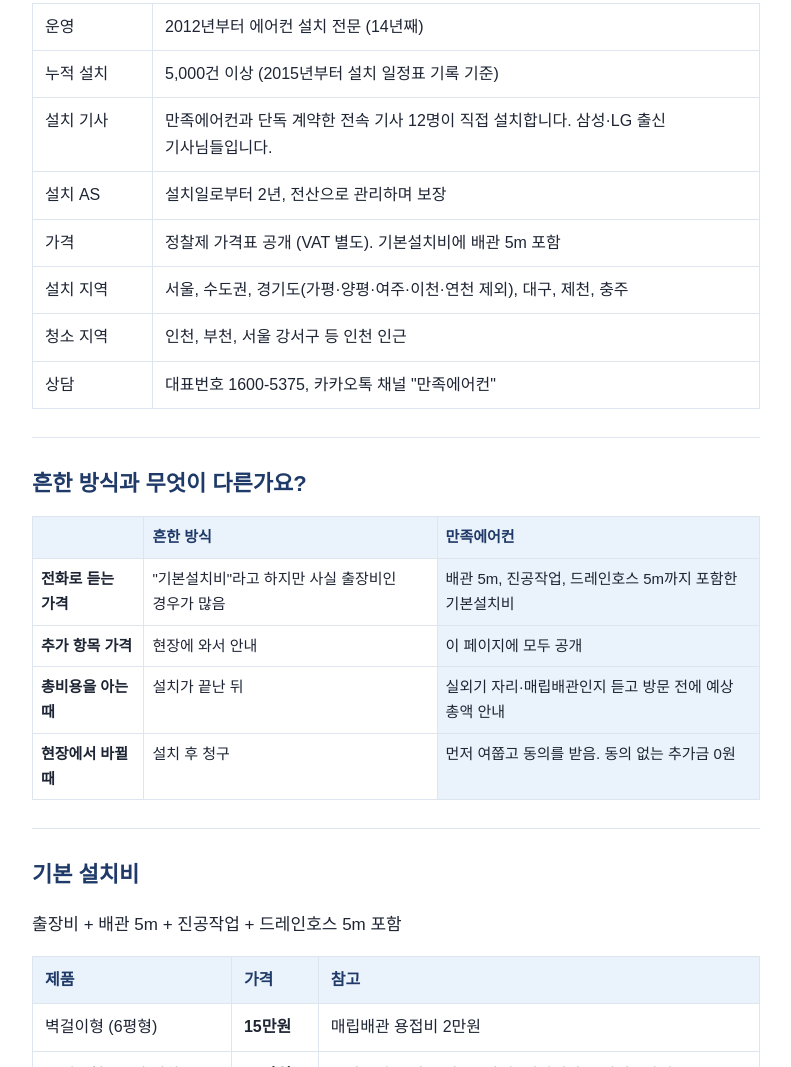
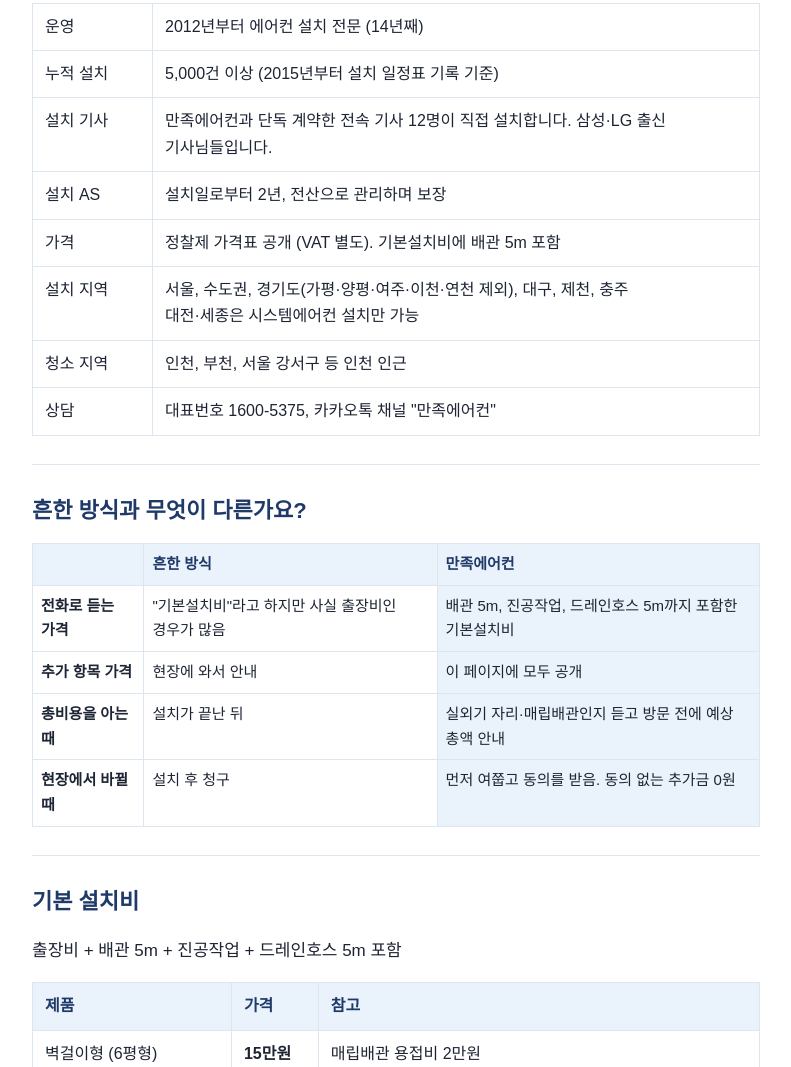
Before and after one commit to 1wone212-glitch/manjok-aircon, a plain HTML site: page index.html in a window 1280 px wide. Shown: the part 734-1801 px from the top of the page, without its empty margins (244-1035 px from the left). Drawn offline with Linux system fonts and the light colour scheme.

Commit message:
Daejeon/Sejong: system aircon only
Co-Authored-By: Claude Opus 5.5 <noreply@anthropic.com>

```diff
--- a/index.html
+++ b/index.html
@@ -37,7 +37,7 @@
     {"@type": "Question", "name": "기본설치비가 출장비라는 게 무슨 뜻인가요?", "acceptedAnswer": {"@type": "Answer", "text": "전화로 들은 기본 금액에 배관, 진공작업이 빠져 있으면 그 금액은 사실상 출장비입니다. 만족에어컨 기본설치비에는 배관 5m, 진공작업, 드레인호스 5m가 들어 있습니다."}},
     {"@type": "Question", "name": "삼성 2in1 이전설치 비용은 얼마인가요?", "acceptedAnswer": {"@type": "Answer", "text": "만족에어컨 2in1 기본설치비는 28만원(VAT 별도, 배관 각 5m 포함)이고 삼성 2in1은 대부분 스마트링크 3만원이 더해집니다. 노출배관, 베란다 안 실외기라면 약 31만원이며, 철거·이동은 10만원부터 추가됩니다."}},
     {"@type": "Question", "name": "가격표에 없는 현장 추가요금이 있나요?", "acceptedAnswer": {"@type": "Answer", "text": "일반적인 상황에선 거의 없습니다. 배수펌프나 사다리차가 필요한 경우 정도이며, 이것도 사진을 보고 미리 안내합니다. 동의 없는 추가금은 0원입니다."}},
-    {"@type": "Question", "name": "설치 가능 지역은 어디인가요?", "acceptedAnswer": {"@type": "Answer", "text": "서울, 수도권, 경기도(가평·양평·여주·이천·연천 제외), 대구, 제천, 충주에서 설치합니다. 에어컨 청소는 인천, 부천, 서울 강서구 등 인천 인근에서 합니다."}}
+    {"@type": "Question", "name": "설치 가능 지역은 어디인가요?", "acceptedAnswer": {"@type": "Answer", "text": "서울, 수도권, 경기도(가평·양평·여주·이천·연천 제외), 대구, 제천, 충주에서 설치합니다. 대전·세종은 시스템에어컨 설치만 합니다. 에어컨 청소는 인천, 부천, 서울 강서구 등 인천 인근에서 합니다."}}
   ]
 }
 </script>
@@ -119,7 +119,7 @@ table.cmp td:last-child{background:var(--sky-soft)}
       <tr><td>설치 기사</td><td>만족에어컨과 단독 계약한 전속 기사 12명이 직접 설치합니다. 삼성·LG 출신 기사님들입니다.</td></tr>
       <tr><td>설치 AS</td><td>설치일로부터 2년, 전산으로 관리하며 보장</td></tr>
       <tr><td>가격</td><td>정찰제 가격표 공개 (VAT 별도). 기본설치비에 배관 5m 포함</td></tr>
-      <tr><td>설치 지역</td><td>서울, 수도권, 경기도(가평·양평·여주·이천·연천 제외), 대구, 제천, 충주</td></tr>
+      <tr><td>설치 지역</td><td>서울, 수도권, 경기도(가평·양평·여주·이천·연천 제외), 대구, 제천, 충주<br>대전·세종은 시스템에어컨 설치만 가능</td></tr>
       <tr><td>청소 지역</td><td>인천, 부천, 서울 강서구 등 인천 인근</td></tr>
       <tr><td>상담</td><td>대표번호 1600-5375, 카카오톡 채널 "만족에어컨"</td></tr>
     </table>
@@ -206,7 +206,7 @@ table.cmp td:last-child{background:var(--sky-soft)}
   <section>
     <h2>자주 묻는 질문</h2>
     <details><summary>설치 가능 지역은 어디인가요?</summary>
-      <p>서울, 수도권, 경기도(가평·양평·여주·이천·연천 제외), 대구, 제천, 충주에서 설치합니다. 에어컨 청소는 인천, 부천, 서울 강서구 등 인천 인근에서 합니다.</p></details>
+      <p>서울, 수도권, 경기도(가평·양평·여주·이천·연천 제외), 대구, 제천, 충주에서 설치합니다. 대전·세종은 시스템에어컨 설치만 합니다(가정용 벽걸이·스탠드·2in1은 하지 않습니다). 에어컨 청소는 인천, 부천, 서울 강서구 등 인천 인근에서 합니다.</p></details>
     <details><summary>가격표에 없는 현장 추가요금이 있나요?</summary>
       <p>일반적인 상황에선 거의 없습니다. 물 빠질 곳이 없어 배수펌프가 필요하거나, 실외기 설치에 사다리차가 필요한 경우 정도입니다. 이것도 사진을 보고 미리 안내드립니다.</p></details>
     <details><summary>공식센터인가요?</summary>
```
